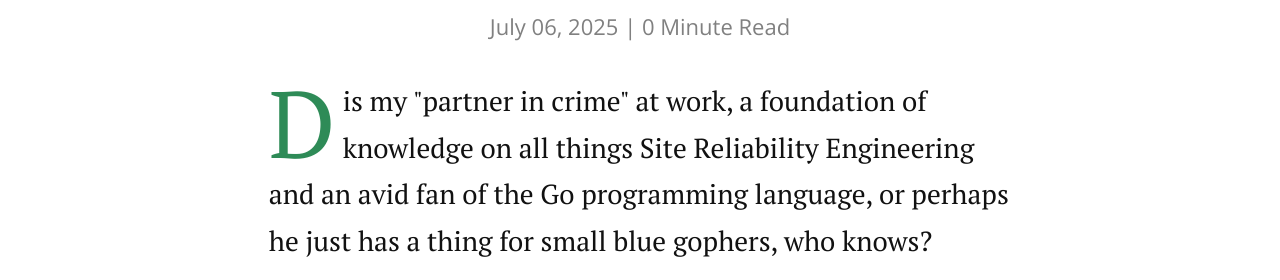
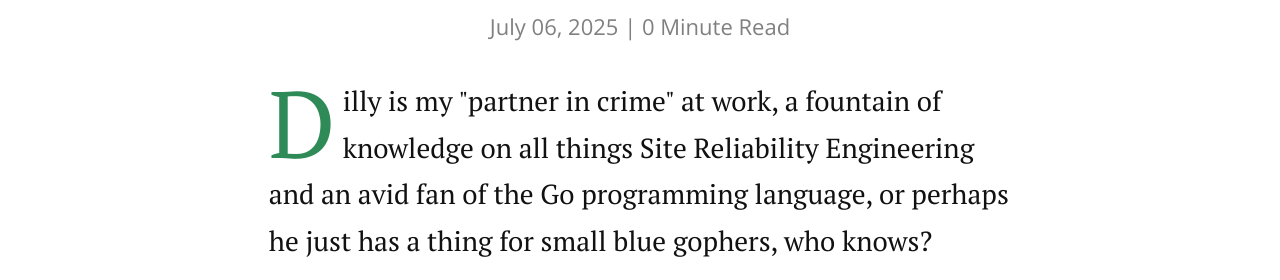
Before and after one commit to weebaruto/weeblog, a Jekyll site: the page built from _posts/2025-07-06-go-go.markdown, in a window 1280 px wide. Shown: the part 440-720 px from the top of the page. Built offline with Jekyll 4.4.1, drawn with Linux system fonts in a browser that asks for light colours; nearby versions of some CDN libraries.

Commit message:
Update 2025-07-06-go-go.markdown

```diff
--- a/_posts/2025-07-06-go-go.markdown
+++ b/_posts/2025-07-06-go-go.markdown
@@ -5,6 +5,6 @@ date:   2025-07-06
 description: "It's all Dilly's fault! The Go Gopher has been making multiple appearances across my internal newsletters, blogs and even leadership presentations, it's stuck in my head!"
 ---
 
-<p class="intro"><span class="dropcap">D</span>is my "partner in crime" at work, a foundation of knowledge on all things Site Reliability Engineering and an avid fan of the Go programming language, or perhaps he just has a thing for small blue gophers, who knows?</p>
+<p class="intro"><span class="dropcap">D</span>illy is my "partner in crime" at work, a fountain of knowledge on all things Site Reliability Engineering and an avid fan of the Go programming language, or perhaps he just has a thing for small blue gophers, who knows?</p>
 <p>Whether Dilly has influenced me or not, I have grown wary of Java and wanted to give something new a whirl, so I have found myself downloading <a href="https://www.jetbrains.com/go/" target="_blank">GoLand</a> and researching some tutorials to get me started…</p>
 <img src="/weeblog/assets/img/go.png" alt="The Go Gopher">
```
